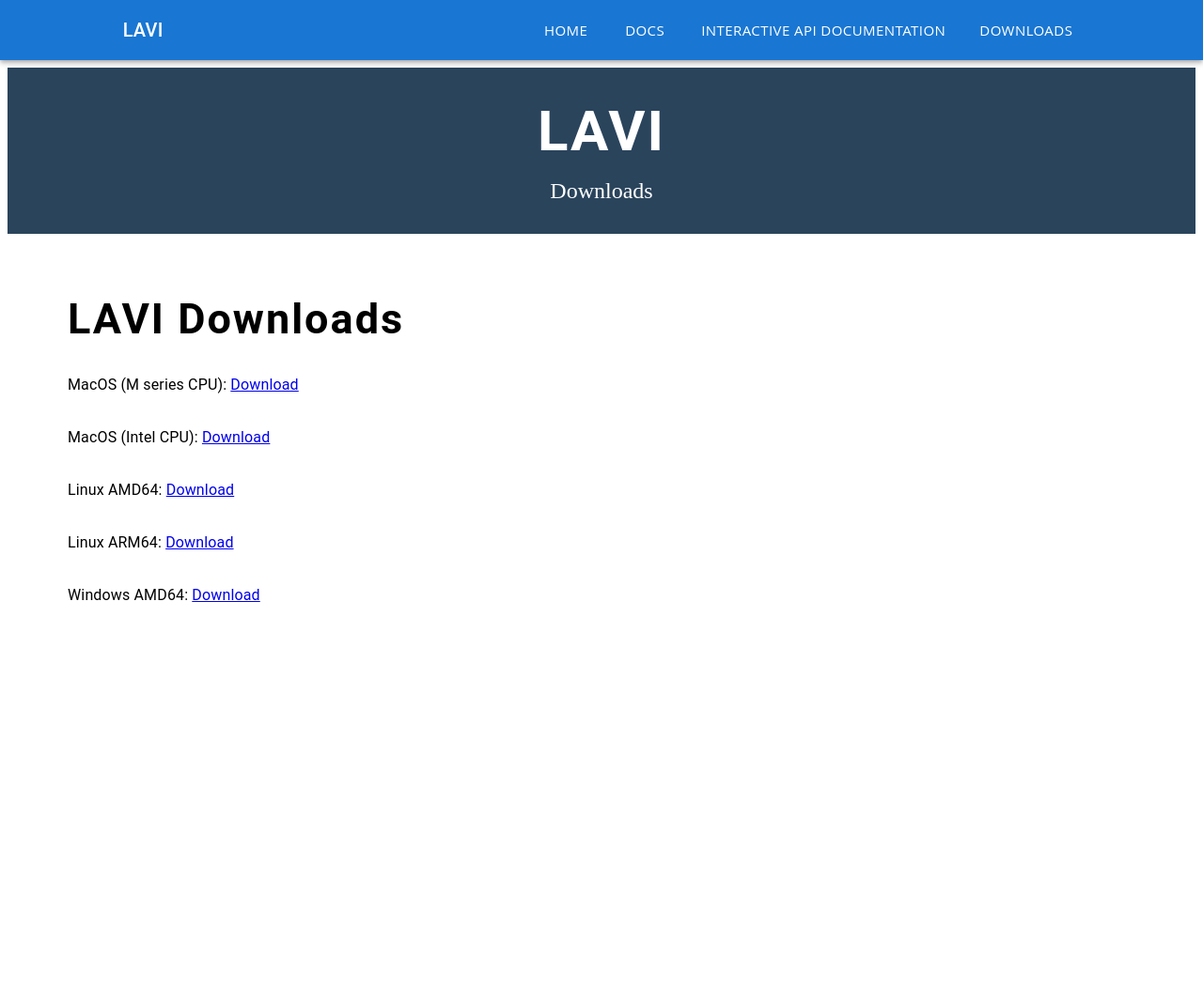
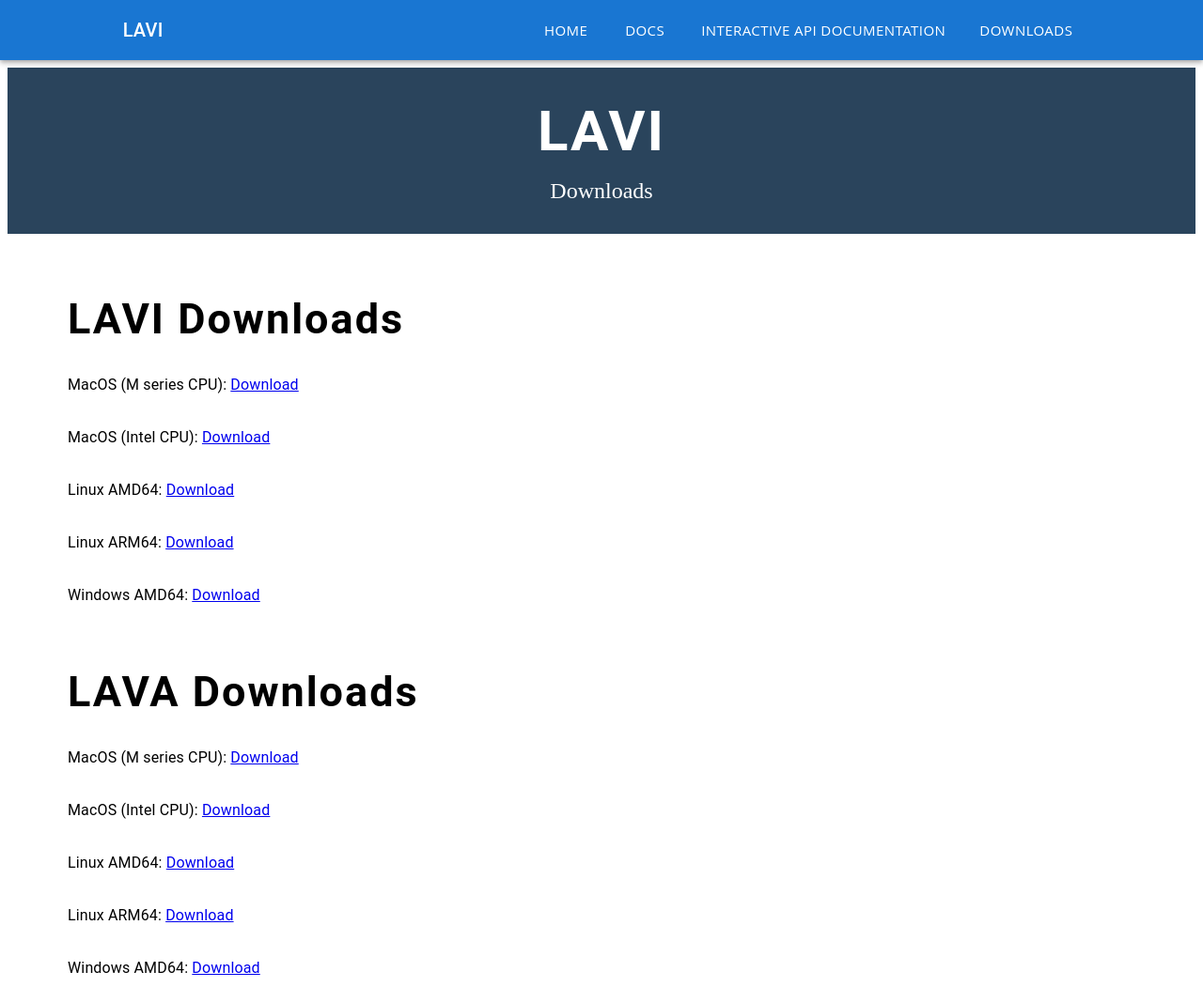
Before and after one commit to teamlavi/package, a Gatsby site in the folder docs/: page /downloads in a window 1280 px wide. Shown: the whole page at 94% size. Before the commit the page ends 816 px from the top, so only its background shows below. Built offline with nearby package versions, Linux system fonts and the light colour scheme; Gatsby itself is replaced by a stand-in of ours; what hex2rgba would draw is missing.

Commit message:
lava downloads

```diff
--- a/docs/src/pages/downloads.js
+++ b/docs/src/pages/downloads.js
@@ -64,6 +64,34 @@ const Downloads = () => {
                     Windows AMD64: <a href="/downloads/lavi/lavi-cli-windows-amd64.zip">Download</a>
 				</Typography>
 			</div>
+            <div style={{padding: "0 4em"}}>
+				<Typography
+					variant="h1"
+					component="h1"
+					sx={{
+						fontSize: '45px',
+						lineHeight: 'normal',
+						letterSpacing: '2px',
+						fontWeight: 600,
+					}}>
+						LAVA Downloads
+				</Typography>
+				<Typography style={{paddingTop: "2em"}}>
+                    MacOS (M series CPU): <a href="/downloads/lava/lava-cli-darwin-arm64.zip">Download</a>
+				</Typography>
+				<Typography style={{paddingTop: "2em"}}>
+                    MacOS (Intel CPU): <a href="/downloads/lava/lava-cli-darwin-amd64.zip">Download</a>
+				</Typography>
+				<Typography style={{paddingTop: "2em"}}>
+                    Linux AMD64: <a href="/downloads/lava/lava-cli-linux-amd64.zip">Download</a>
+				</Typography>
+				<Typography style={{paddingTop: "2em"}}>
+                    Linux ARM64: <a href="/downloads/lava/lava-cli-linux-arm64.zip">Download</a>
+				</Typography>
+				<Typography style={{paddingTop: "2em"}}>
+                    Windows AMD64: <a href="/downloads/lava/lava-cli-windows-amd64.zip">Download</a>
+				</Typography>
+			</div>
 	</Layout>
 }
 
```
